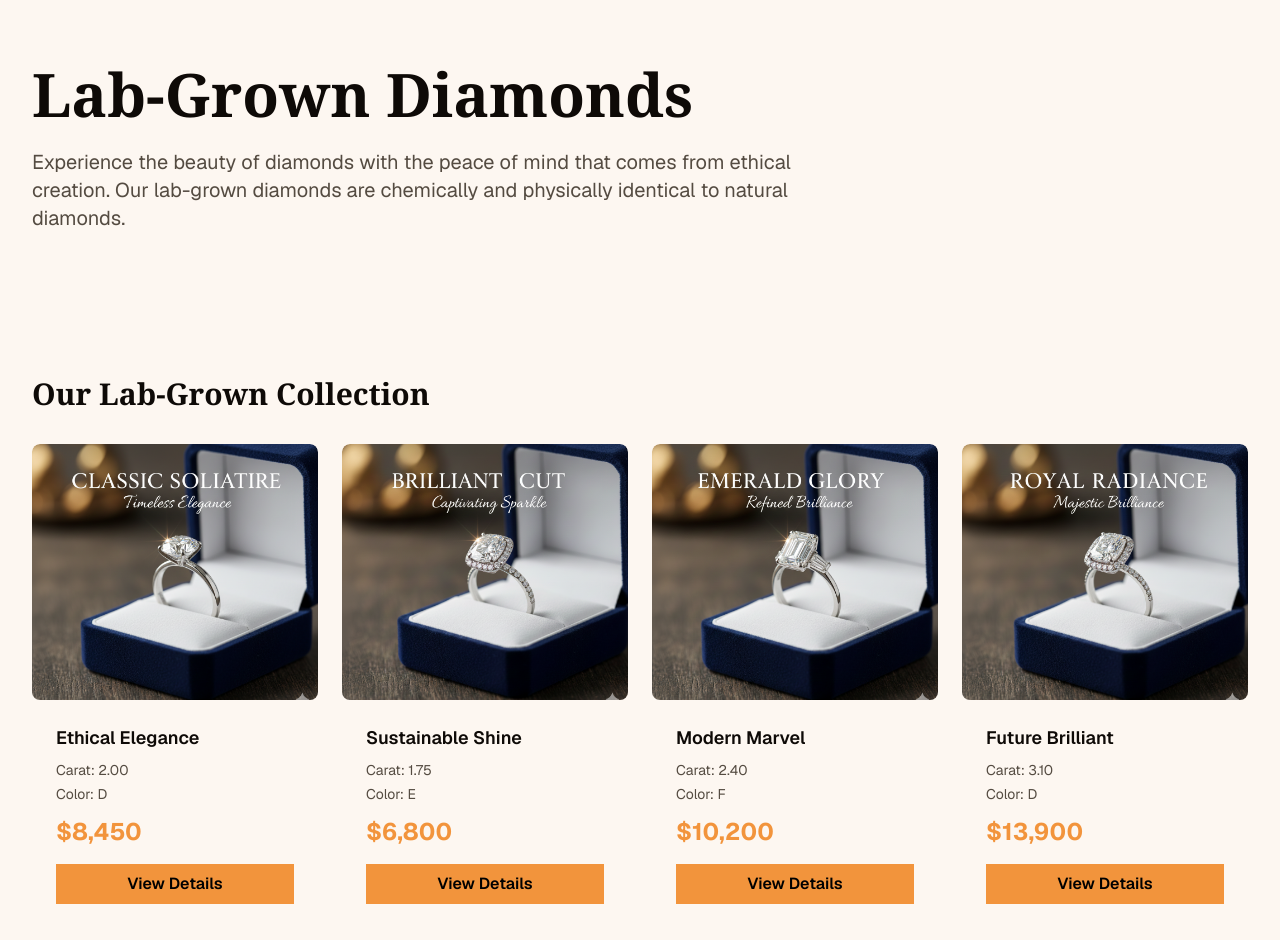
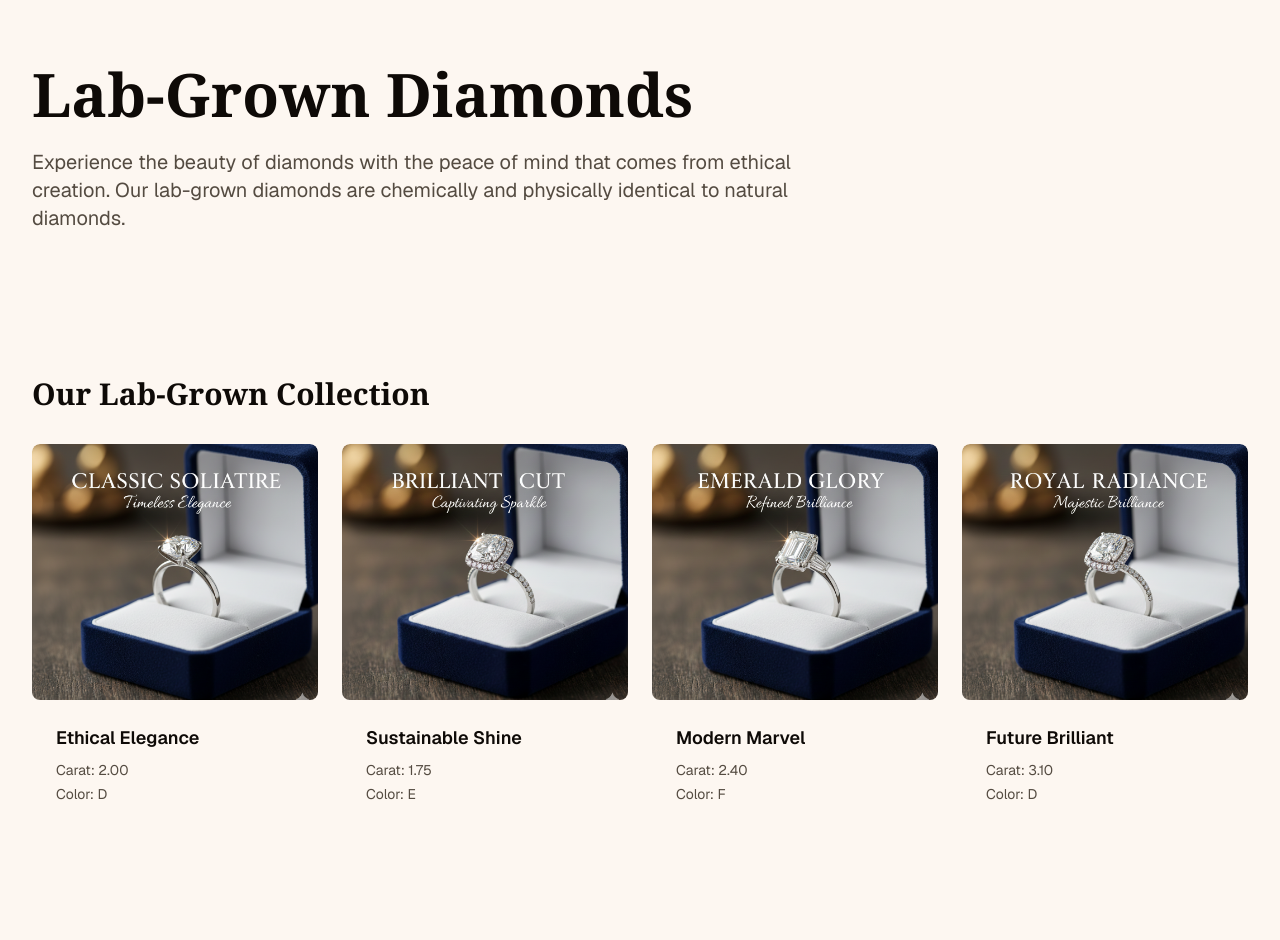
Before and after one commit to arpit-golakiya/luxe-diamonds, a Next.js app: page /products/lab-grown in a window 1280 px wide. Shown: the top 940 px of the page. Built offline with nearby package versions, Linux system fonts and the light colour scheme.

Commit message:
fix: comment out pricing in each page.

```diff
--- a/app/page.jsx
+++ b/app/page.jsx
@@ -26,12 +26,12 @@ export default function Home() {
                         Discover our curated collection of premium diamonds and exquisite jewelry
                     </p>
                     <div className="flex gap-6 justify-center">
-                        <Link
-                            href="/products/natural-diamonds"
-                            className="px-8 py-3 bg-accent text-black font-semibold hover:bg-accent-dark transition"
-                        >
-                            Shop Now
-                        </Link>
+                        {/*<Link*/}
+                        {/*    href="/products/natural-diamonds"*/}
+                        {/*    className="px-8 py-3 bg-accent text-black font-semibold hover:bg-accent-dark transition"*/}
+                        {/*>*/}
+                        {/*    Shop Now*/}
+                        {/*</Link>*/}
                         <Link
                             href="/guide"
                             className="px-8 py-3 border-2 border-white text-white hover:bg-white hover:text-black transition"
--- a/app/products/jewelry/page.jsx
+++ b/app/products/jewelry/page.jsx
@@ -39,7 +39,7 @@ export default function DiamondJewelry() {
                                 </div>
                                 <h3 className="text-lg font-semibold mb-2">{item.name}</h3>
                                 <p className="text-sm text-muted-foreground mb-3">Metal: {item.metal}</p>
-                                <p className="text-2xl font-bold text-accent">{item.price}</p>
+                                {/*<p className="text-2xl font-bold text-accent">{item.price}</p>*/}
                             </div>
                         ))}
                     </div>
--- a/app/products/lab-grown/page.jsx
+++ b/app/products/lab-grown/page.jsx
@@ -40,11 +40,11 @@ export default function LabGrown() {
                                         <p>Carat: {diamond.carat}</p>
                                         <p>Color: {diamond.color}</p>
                                     </div>
-                                    <p className="text-2xl font-bold text-accent mb-4">{diamond.price}</p>
-                                    <button
-                                        className="w-full py-2 bg-accent text-black font-semibold hover:bg-accent-dark transition">
-                                        View Details
-                                    </button>
+                                    {/*<p className="text-2xl font-bold text-accent mb-4">{diamond.price}</p>*/}
+                                    {/*<button*/}
+                                    {/*    className="w-full py-2 bg-accent text-black font-semibold hover:bg-accent-dark transition">*/}
+                                    {/*    View Details*/}
+                                    {/*</button>*/}
                                 </div>
                             </div>
                         ))}
```
